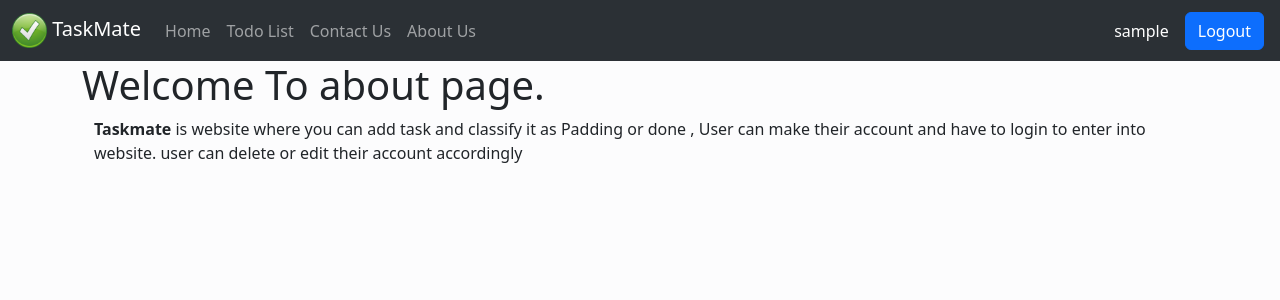
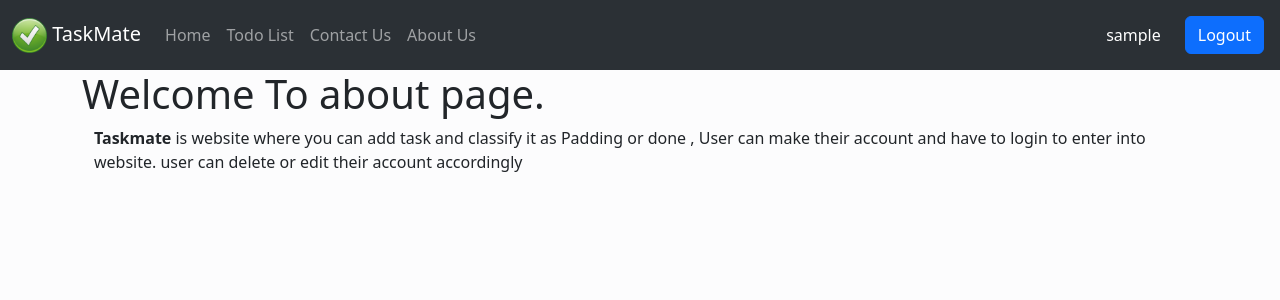
Before and after one commit to ashish80ranjan/Taskmate, a Django app: page /about in a window 1280 px wide. Shown: the top 300 px of the page. Run offline with Django 4.2, Linux system fonts and the light colour scheme; the visitor is signed in with stand-in values (Sample User, id 1); some web fonts are replaced.

Commit message:
edit base.html

```diff
--- a/templates/base.html
+++ b/templates/base.html
@@ -54,8 +54,8 @@
           </div>
         </div>
         {% if user.is_authenticated %}
-         <p class="text-white my-2"> {{user.username}}</p>
-          <a href="{% url 'logout' %}"><button class="btn btn-primary mx-3">Logout</button></a>
+         <p class="text-white my-2 mx-2"> {{user.username}}</p>
+          <a href="{% url 'logout' %}"><button class="btn btn-primary my-2 mx-3">Logout</button></a>
 
         {% else %}
         <a href="{% url 'login' %}"><button class="btn btn-primary mx-3">Login</button></a>
```
